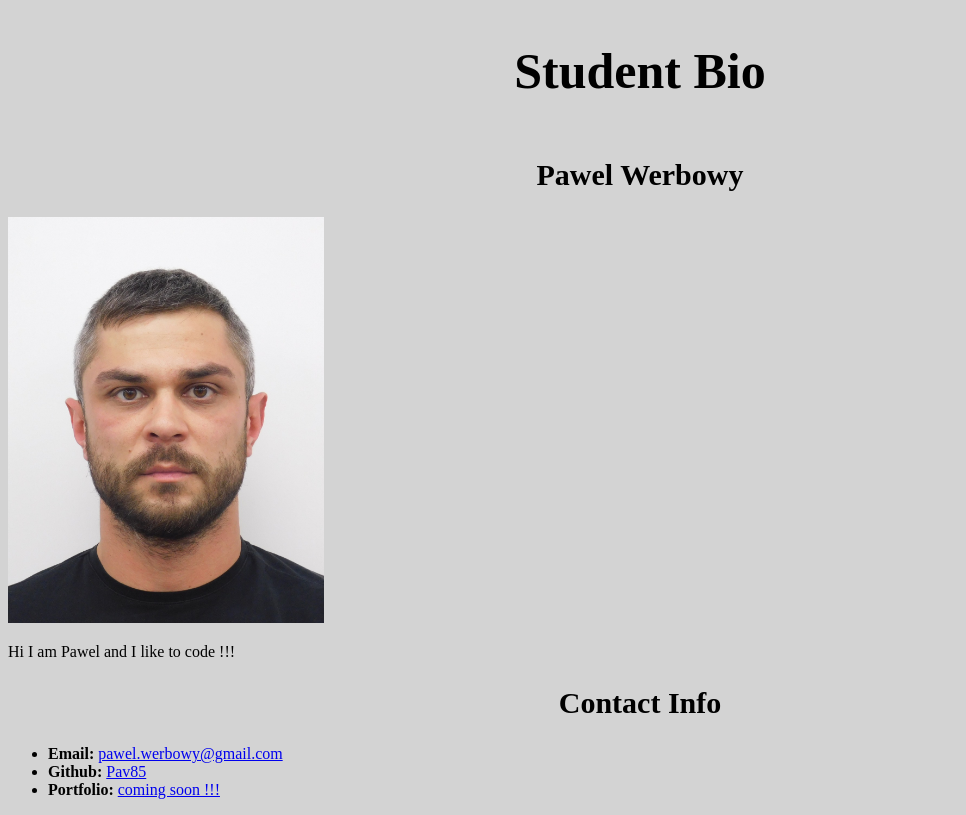
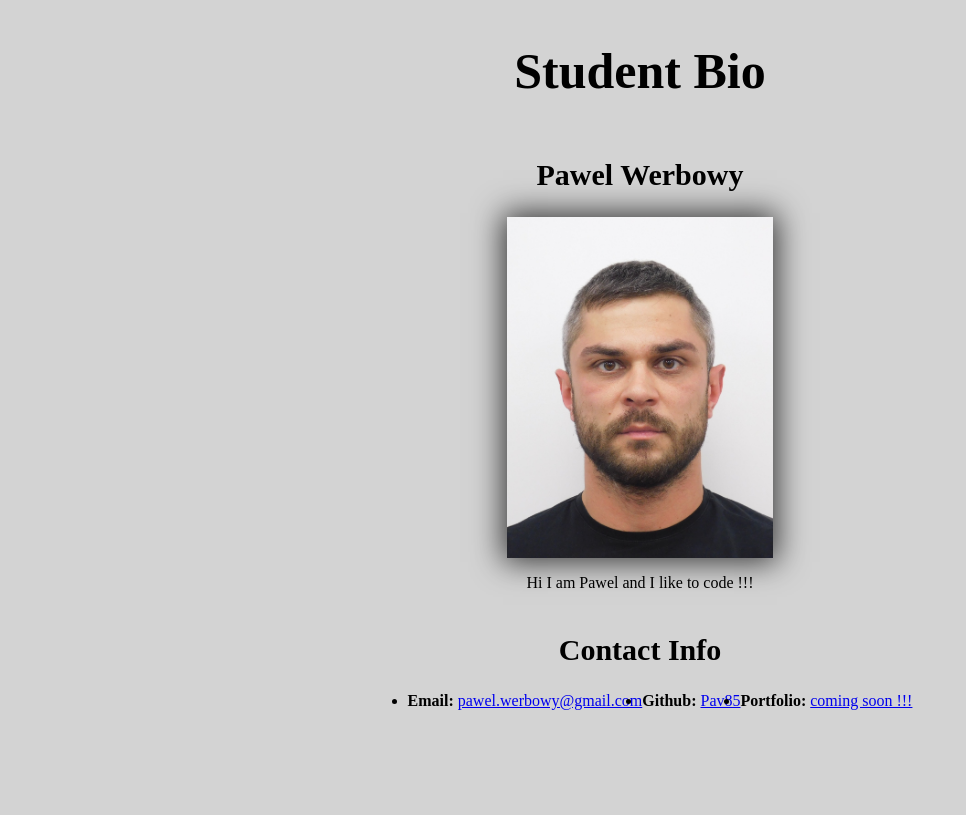
Before and after one commit to Pav85/my-bio-page, a plain HTML site: page index.html in a window 1280 px wide. Shown: the whole page, without its empty margins (0-966 px from the left). Drawn offline with Linux system fonts and the light colour scheme.

Commit message:
css update

```diff
--- a/assets/styles.css
+++ b/assets/styles.css
@@ -18,13 +18,21 @@ h2 {
   font-size: 30px;
 }
 
-.main-bio {
+#main-bio {
+  display: flex;
+  justify-content: center;
+  align-items: center;
+  flex-direction: column;
+}
+
+img {
+  width: 21%;
+  height: auto;
+  -webkit-box-shadow: 0px 0px 29px 4px rgba(0, 0, 0, 0.75);
+}
+
+.contact-list {
   display: flex;
   justify-content: center;
   align-items: center;
 }
-
-img {
-  width: 25%;
-  height: auto;
-}
--- a/index.html
+++ b/index.html
@@ -26,7 +26,7 @@
 
       <section id="contact-info">
         <h2>Contact Info</h2>
-        <ul>
+        <ul class="contact-list">
           <li>
             <strong>Email:</strong> <a href="#">pawel.werbowy@gmail.com</a>
           </li>
```
